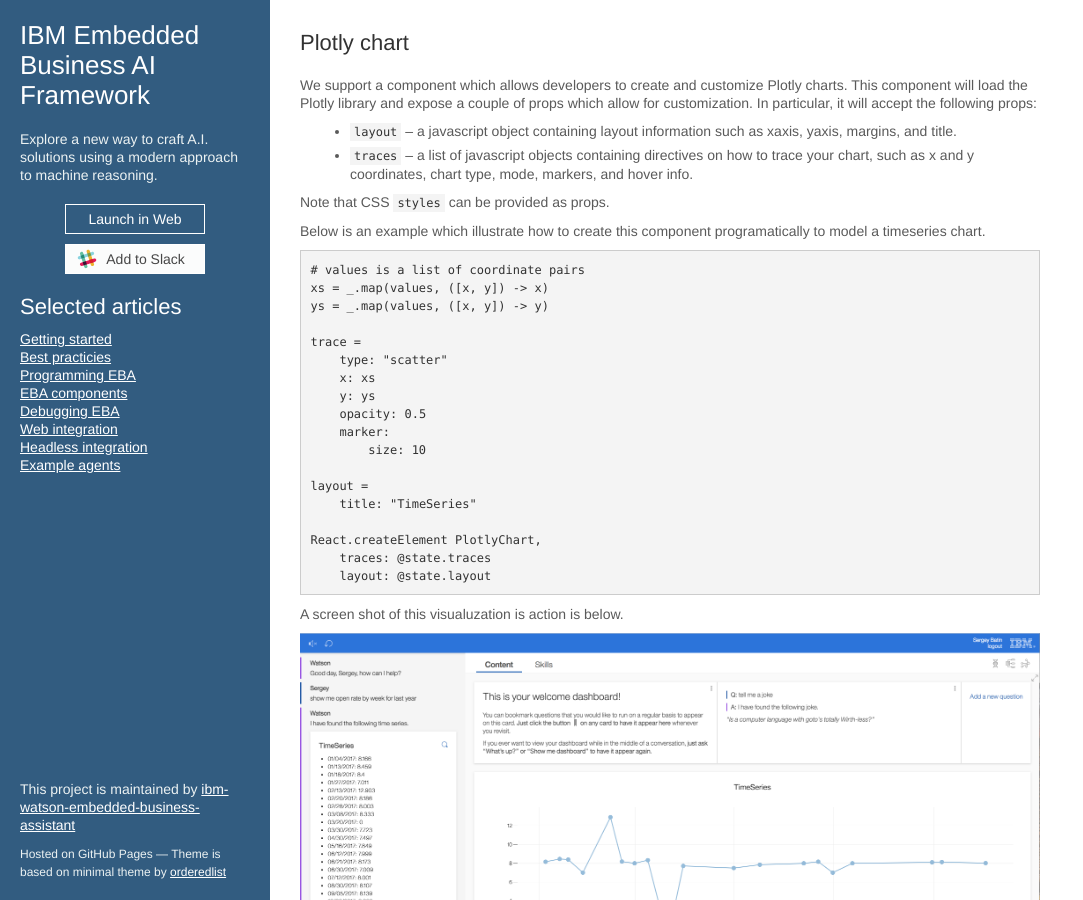
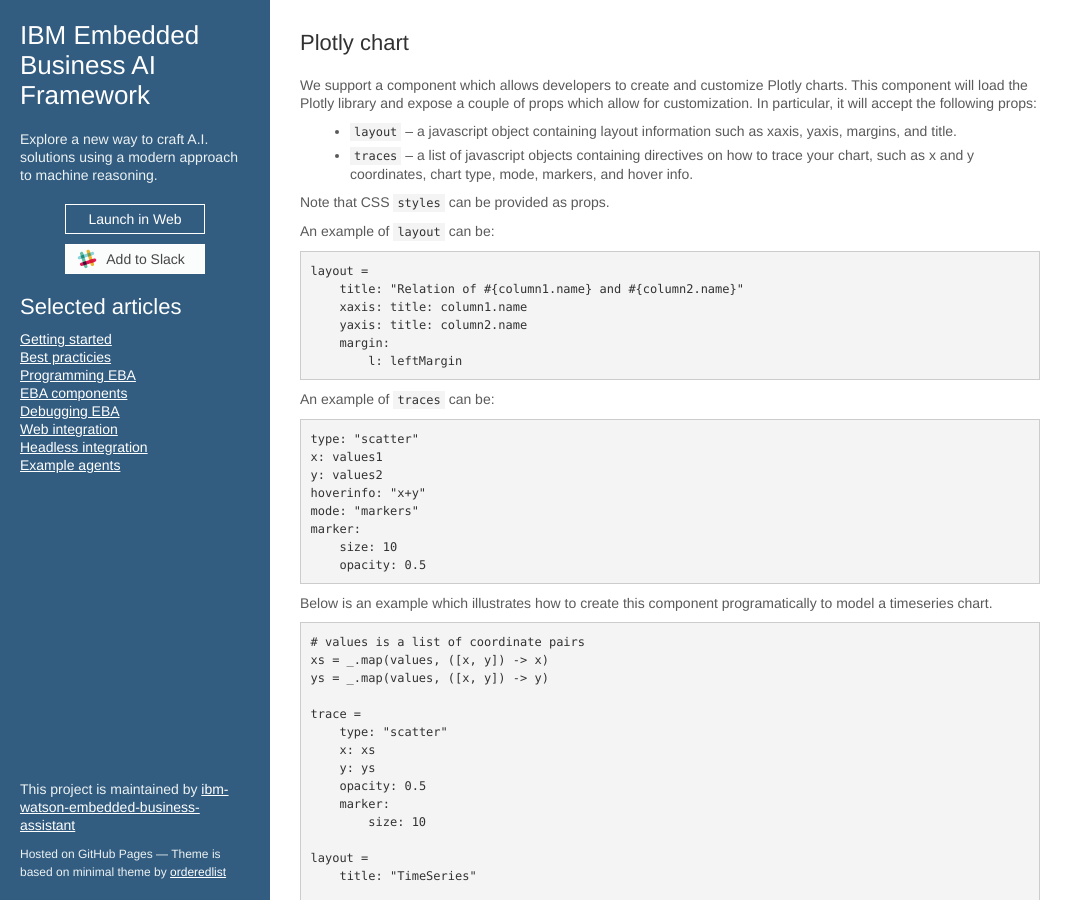
Before and after one commit to ibm-watson-embedded-business-assistant/eba-example-agents, a Jekyll site: the page built from docs/lab/assets/frontend/React_Plotly.md, in a window 1280 px wide and 900 px high. Shown: the whole window, without its empty margins (0-1083 px from the left). Built offline with Jekyll 4.4.1, drawn with Linux system fonts in a browser that asks for light colours; our own code applies the rules of GitHub Pages for plain Markdown files.

Commit message:
Update React_Plotly.md

````diff
--- a/docs/lab/assets/frontend/React_Plotly.md
+++ b/docs/lab/assets/frontend/React_Plotly.md
@@ -7,7 +7,29 @@
 
 Note that CSS `styles` can be provided as props.
 
-Below is an example which illustrate how to create this component programatically to model a timeseries chart.
+An example of `layout` can be:
+```
+layout =
+    title: "Relation of #{column1.name} and #{column2.name}"
+    xaxis: title: column1.name
+    yaxis: title: column2.name
+    margin:
+        l: leftMargin
+```
+
+An example of `traces` can be:
+```
+type: "scatter"
+x: values1
+y: values2
+hoverinfo: "x+y"
+mode: "markers"
+marker:
+    size: 10
+    opacity: 0.5
+```
+
+Below is an example which illustrates how to create this component programatically to model a timeseries chart.
 
 ```
 # values is a list of coordinate pairs
````
